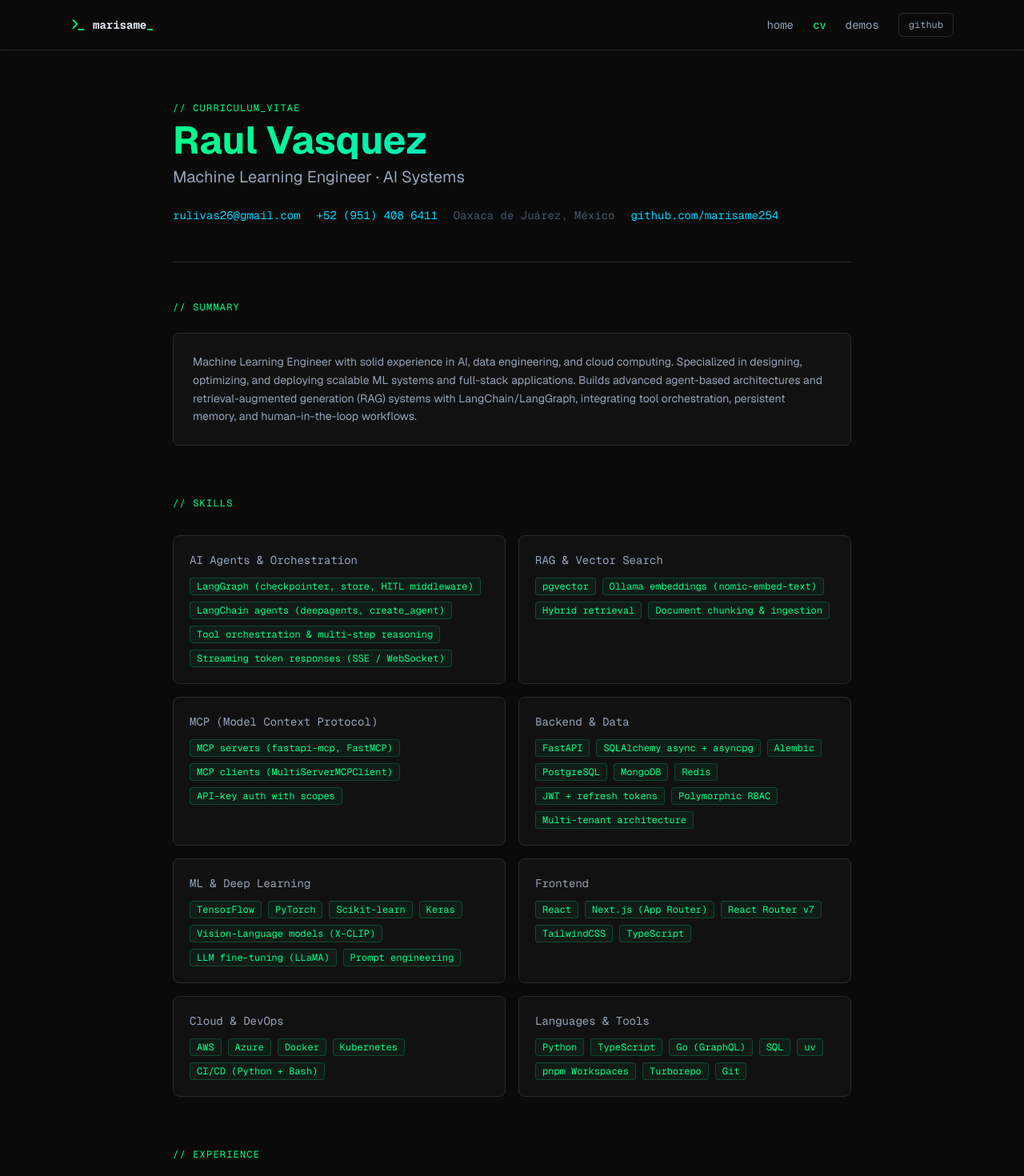
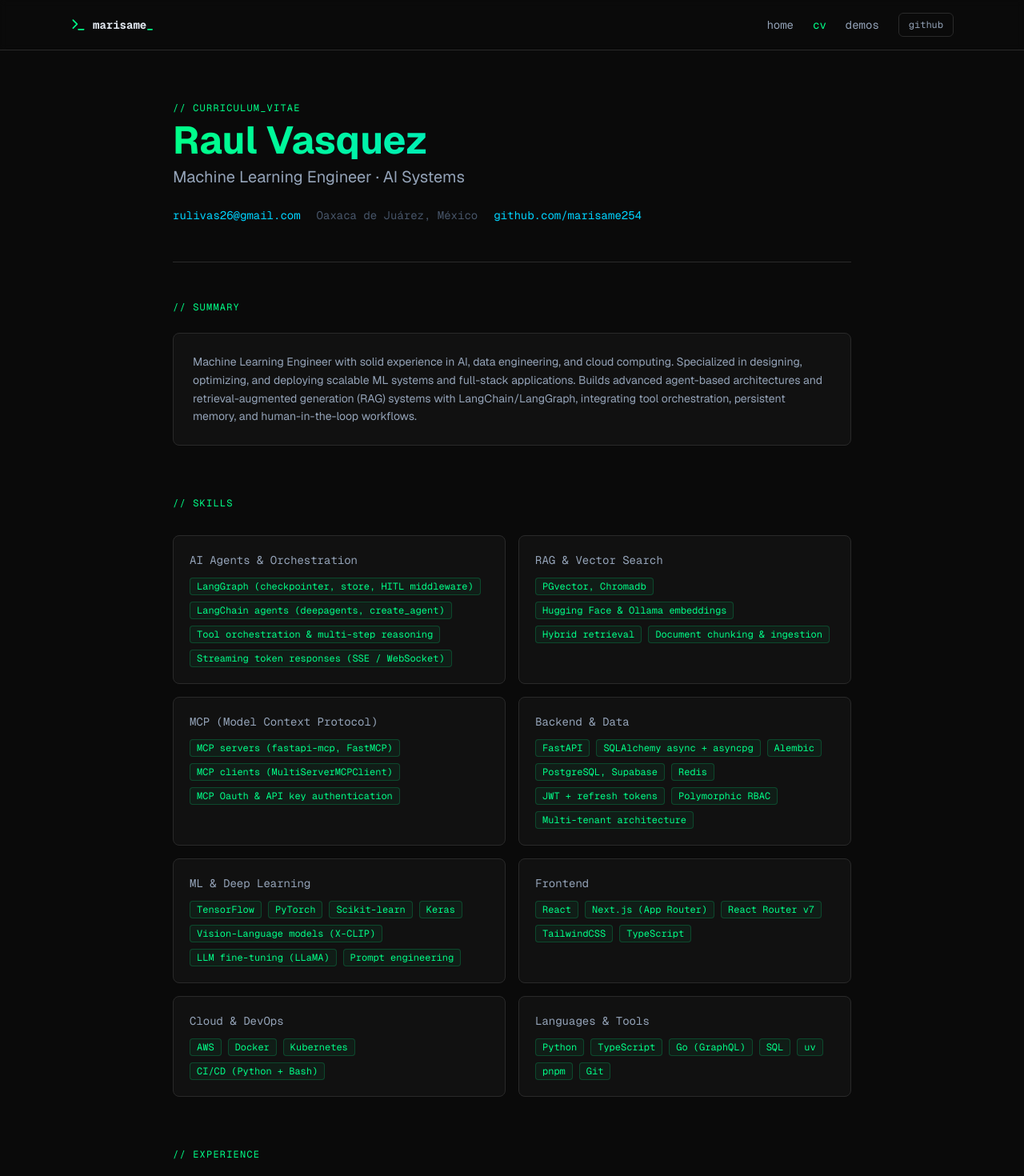
Before and after one commit to Marisame254/ai-systems-portfolio, a Next.js app in the folder apps/web/: page /cv in a window 1280 px wide. Shown: the top 1470 px of the page at 80% size. Built offline with nearby package versions, Linux system fonts and the light colour scheme.

Commit message:
fix: update skills and project tech stack in CV and change demo badge to 'Live'

```diff
--- a/apps/web/src/app/cv/page.tsx
+++ b/apps/web/src/app/cv/page.tsx
@@ -18,22 +18,21 @@ const skills: Record<string, string[]> = {
     'Streaming token responses (SSE / WebSocket)',
   ],
   'RAG & Vector Search': [
-    'pgvector',
-    'Ollama embeddings (nomic-embed-text)',
+    'PGvector, Chromadb',
+    'Hugging Face & Ollama embeddings',
     'Hybrid retrieval',
     'Document chunking & ingestion',
   ],
   'MCP (Model Context Protocol)': [
     'MCP servers (fastapi-mcp, FastMCP)',
     'MCP clients (MultiServerMCPClient)',
-    'API-key auth with scopes',
+    'MCP Oauth & API key authentication',
   ],
   'Backend & Data': [
     'FastAPI',
     'SQLAlchemy async + asyncpg',
     'Alembic',
-    'PostgreSQL',
-    'MongoDB',
+    'PostgreSQL, Supabase',
     'Redis',
     'JWT + refresh tokens',
     'Polymorphic RBAC',
@@ -55,15 +54,14 @@ const skills: Record<string, string[]> = {
     'TailwindCSS',
     'TypeScript',
   ],
-  'Cloud & DevOps': ['AWS', 'Azure', 'Docker', 'Kubernetes', 'CI/CD (Python + Bash)'],
+  'Cloud & DevOps': ['AWS', 'Docker', 'Kubernetes', 'CI/CD (Python + Bash)'],
   'Languages & Tools': [
     'Python',
     'TypeScript',
     'Go (GraphQL)',
     'SQL',
     'uv',
-    'pnpm Workspaces',
-    'Turborepo',
+    'pnpm',
     'Git',
   ],
 }
@@ -146,7 +144,7 @@ const projects = [
     name: 'Lyra',
     description:
       'Python CLI agent with MCP tool integration, persistent memory (filesystem + PostgreSQL), configurable models (Ollama local + cloud), and thread management.',
-    tech: ['Python', 'LangGraph', 'MCP', 'Ollama', 'PostgreSQL'],
+    tech: ['Python', 'DeepAgents', 'MCP', 'Ollama', 'PostgreSQL'],
   },
   {
     name: 'mcp-servers',
@@ -205,12 +203,6 @@ export default function CVPage() {
             className="text-accent-cyan transition-colors hover:text-accent-green"
           >
             rulivas26@gmail.com
-          </a>
-          <a
-            href="tel:+529514086411"
-            className="text-accent-cyan transition-colors hover:text-accent-green"
-          >
-            +52 (951) 408 6411
           </a>
           <span className="text-text-muted">Oaxaca de Juárez, México</span>
           <a
--- a/apps/web/src/lib/demos.ts
+++ b/apps/web/src/lib/demos.ts
@@ -33,7 +33,7 @@ export const demos: Demo[] = [
     href: '/demos/agents',
     icon: GitBranch,
     accentColor: 'green',
-    badge: 'Preview',
+    badge: 'Live',
   },
   {
     title: 'Memory Demo',
```
